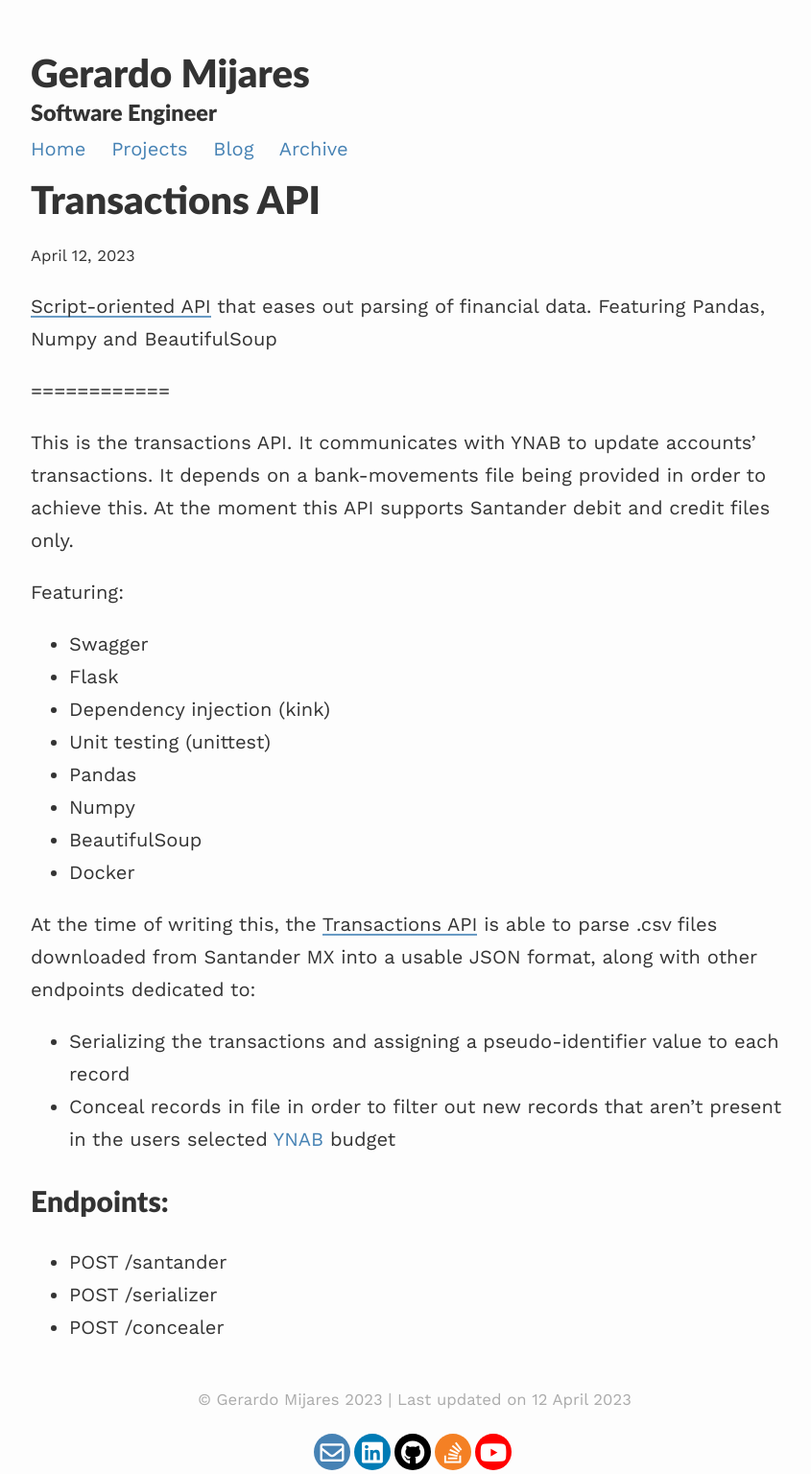
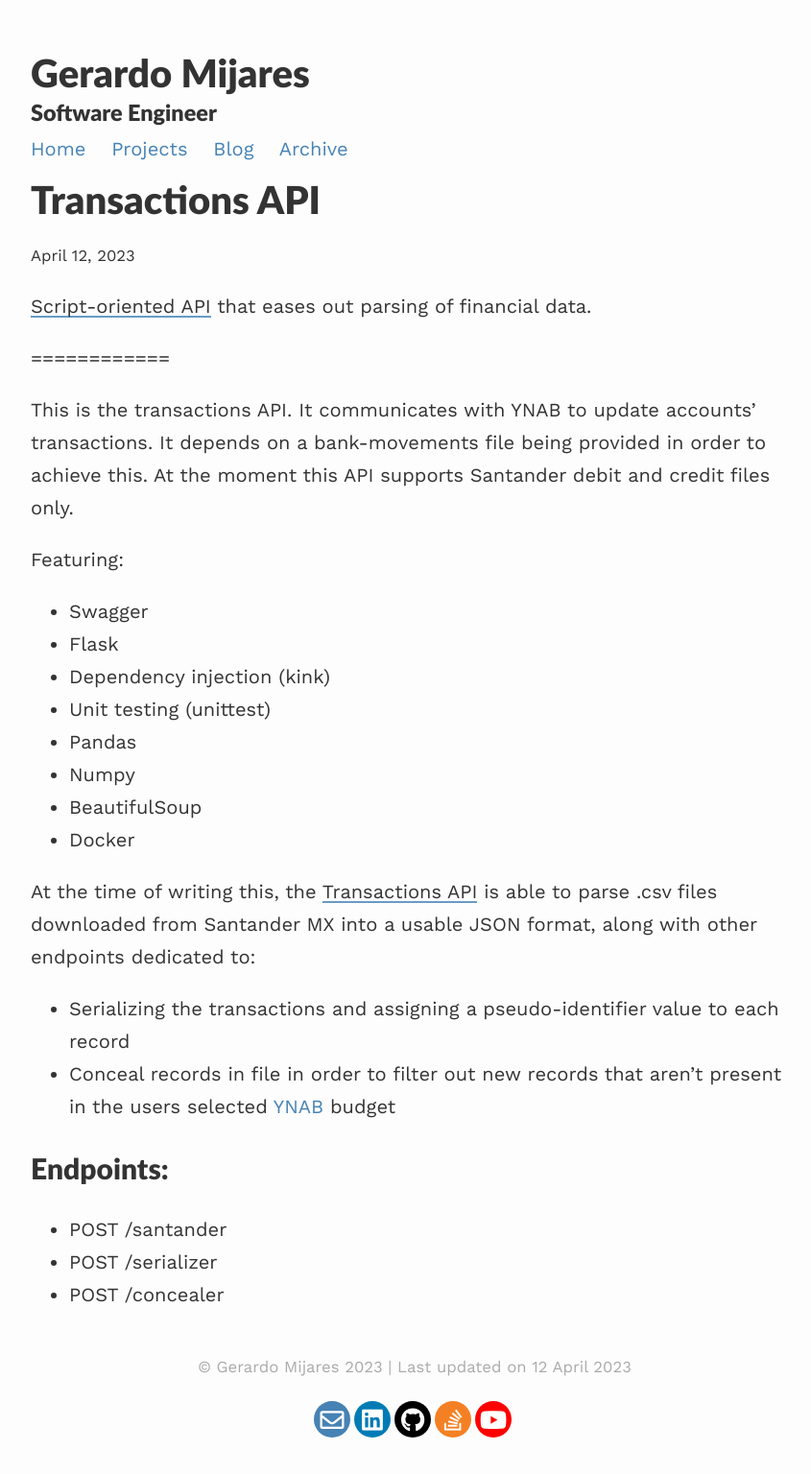
Before and after one commit to gerryatsxf/gerryatsxf.github.io, a Jekyll site: the page built from _projects/projectTransactionsAPI.md, in a window 1280 px wide. Shown: the whole page at 96% size, without its empty margins (208-1053 px from the left). Built offline with Jekyll 4.4.1, drawn with Linux system fonts in a browser that asks for light colours; nearby versions of some CDN libraries; after the commit the page ends 1502 px from its top, so only the background shows below that.

Commit message:
made improvements

```diff
--- a/_projects/projectTransactionsAPI.md
+++ b/_projects/projectTransactionsAPI.md
@@ -1,10 +1,10 @@
 ---
 layout: post
 title: Transactions API
-description: Script-oriented API that eases out parsing of financial data. Featuring Pandas, Numpy and BeautifulSoup
+description: Script-oriented API that eases out parsing of financial data.
 ---
 
-[Script-oriented API](https://github.com/gerryatsxf/transactions-api) that eases out parsing of financial data. Featuring Pandas, Numpy and BeautifulSoup
+[Script-oriented API](https://github.com/gerryatsxf/transactions-api) that eases out parsing of financial data.
 
 ============
 
```
Also changed, not shown: _projects/projectSolarEnergy.md (+2 -2 lines).
